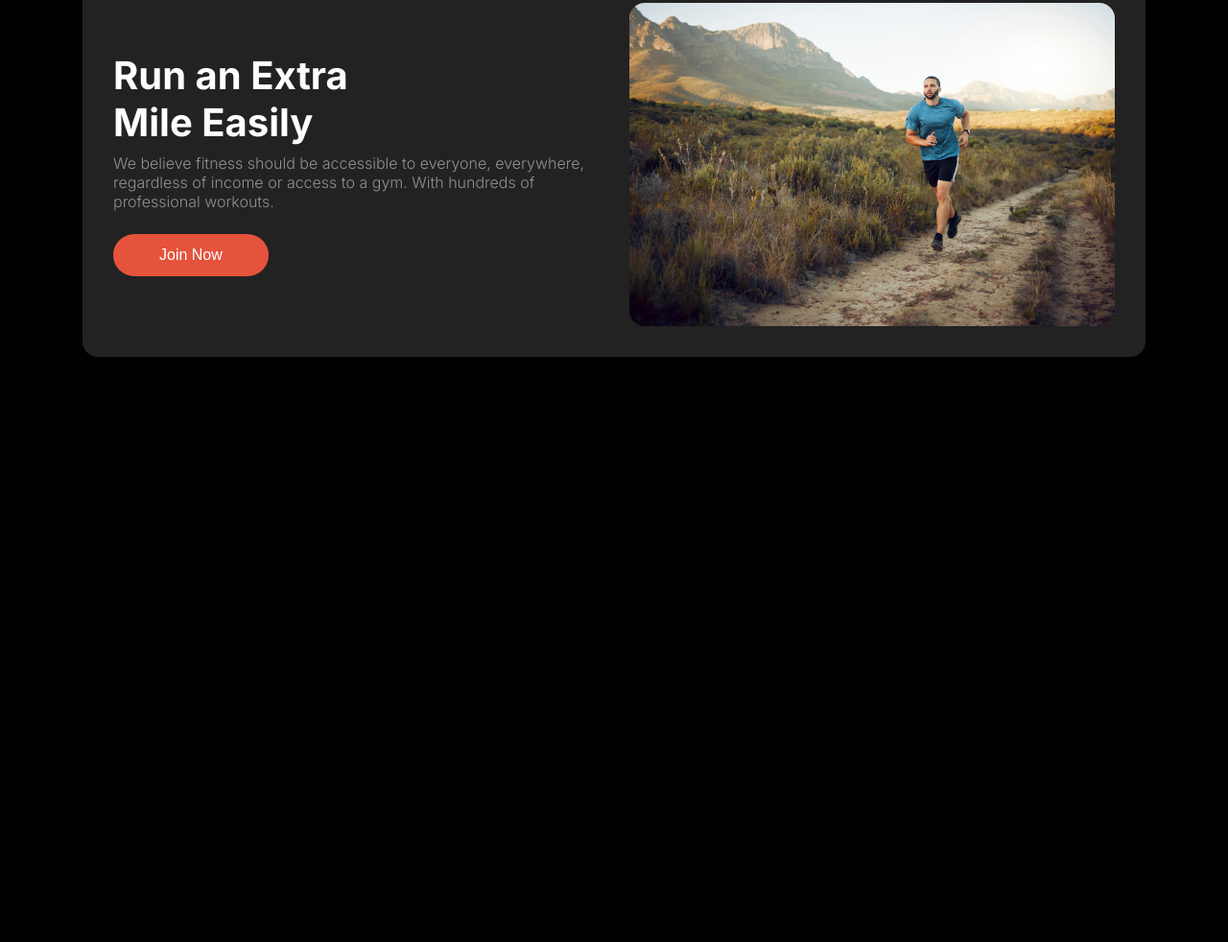
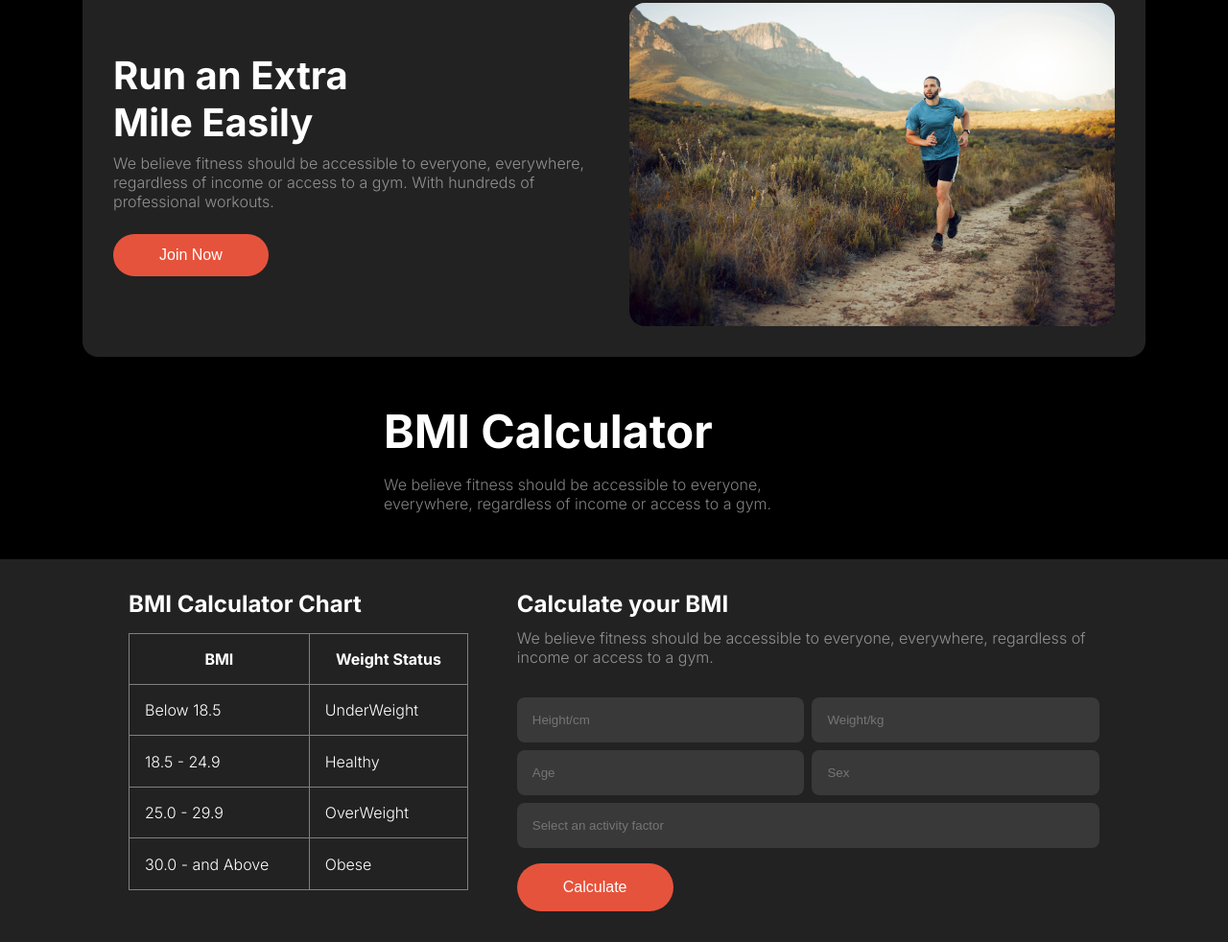
Before and after one commit to Jahidhasan-10/B10-Assignment-2, a plain HTML site: page index.html in a window 1280 px wide. Shown: the part 1406-2388 px from the top of the page at 96% size. Before the commit the page ends 1810 px from the top, so only its background shows below. Drawn offline with Linux system fonts and the light colour scheme; a web font is replaced by a local one.

Commit message:
bmi section

```diff
--- a/index.html
+++ b/index.html
@@ -137,6 +137,79 @@
 
 
 
+     <!-- BMI Section -->
+
+     <section class="bmi-up">
+      <div class="bmi-title-container">
+        <h1>BMI Calculator</h1>
+        <p>We believe fitness should be accessible to everyone, everywhere, regardless of income or access to a gym.</p>
+      </div>
+    </section>
+
+    <section class="bmi-down">
+      <section class="bmi-section">
+        <div class="bmi-main-section display-flex">
+
+          <div class="bmi-chart-container">
+            <h2>BMI Calculator Chart</h2>
+             <table border="1">
+              <tr>
+                <th>BMI</th>
+                <th>Weight Status</th>
+              </tr>
+              <tr>
+                <td>Below 18.5</td>
+                <td>UnderWeight</td>
+              </tr>
+              <tr>
+                <td>18.5 - 24.9</td>
+                <td>Healthy</td>
+              </tr>
+              <tr>
+                <td>25.0 - 29.9</td>
+                <td>OverWeight</td>
+              </tr>
+              <tr>
+                <td>30.0 - and Above</td>
+                <td>Obese</td>
+              </tr>
+
+             </table>
+          </div>
+
+          <div class="bmi-calculator-container">
+            <h2>Calculate your BMI</h2>
+            <p>We believe fitness should be accessible to everyone, everywhere, regardless of income or access to a gym.</p>
+
+              <div class="bmi-cal display-flex">
+
+                <div class="first-two display-flex">
+                  <input type="text" placeholder="Height/cm">
+                  <input type="text" placeholder="Weight/kg">
+                </div>
+
+                <div class="second-two display-flex">
+                  <input type="text" placeholder="Age">
+                  <input type="text" placeholder="Sex">
+                </div>
+
+                  <input type="text" placeholder="Select an activity factor">
+            </div>
+
+            <div>
+              <button class="primary-btn cal-btn">Calculate</button>
+            </div>
+
+          </div>
+
+        </div>
+
+      </section>
+    </section>
+
+
+
+
 
 
   </main>
--- a/style.css
+++ b/style.css
@@ -276,3 +276,100 @@ body {
     object-fit: cover;
     object-position: right;
   }
+
+
+
+  /* BMI Calculator Section */
+
+  .bmi-up {
+    max-width: 50rem;
+    margin: 3rem auto;
+  }
+  .bmi-title-container {
+    width: 60%;
+    margin: 1rem auto;
+  }
+
+  .bmi-title-container h1 {
+    font-size: 3rem;
+    margin-bottom: 1rem;
+  }
+
+  .bmi-title-container p {
+    color: rgba(255, 255, 255, 0.5);
+  }
+
+  .bmi-down {
+    background-color: #222222;
+    padding: 1rem 0;
+  }
+
+  .bmi-section {
+   max-width: 65.25rem;
+   margin: 1rem auto;
+  }
+
+  .bmi-main-section table {
+    margin-top: 1rem;
+    width: 100%;
+    height: 80%;
+    border-collapse: collapse;
+  }
+
+  .bmi-main-section {
+    justify-content: space-between;
+    margin: 0rem 1rem;
+  }
+
+  .bmi-chart-container {
+    width: 35%;
+  }
+  .bmi-chart-container td, th {
+  padding: 1rem;
+  }
+
+  .bmi-calculator-container {
+    width: 60%;
+  }
+
+  .bmi-calculator-container h2 {
+   font-size: 1.5rem;
+   margin-bottom: 0.7rem;
+  }
+
+  .bmi-calculator-container p {
+    margin-bottom: 2rem;
+    color: rgba(255, 255, 255, 0.5);
+  }
+
+  .bmi-section .bmi-calculator-container input {
+  background-color: rgba(255, 255, 255, 0.1);
+  padding: 1rem;
+  border-radius: 0.5rem;
+  border: none;
+  }
+
+  .bmi-cal {
+    flex-direction: column;
+    gap: 0.5rem;
+  }
+
+  .first-two {
+    gap: 0.5rem;
+  }
+
+  .first-two input {
+    width: 50%;
+  }
+
+  .second-two {
+    gap: 0.5rem;
+  }
+
+  .second-two input {
+    width: 50%;
+  }
+
+  .cal-btn {
+    padding: 1rem 3rem;
+  }
```
